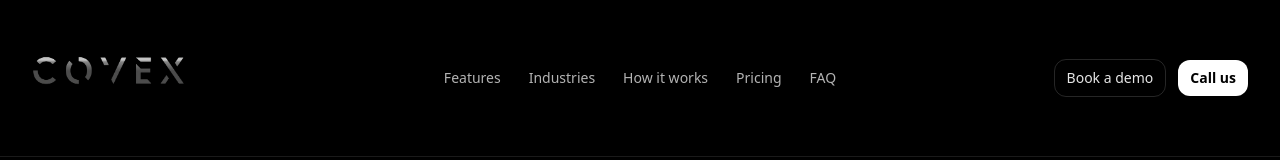
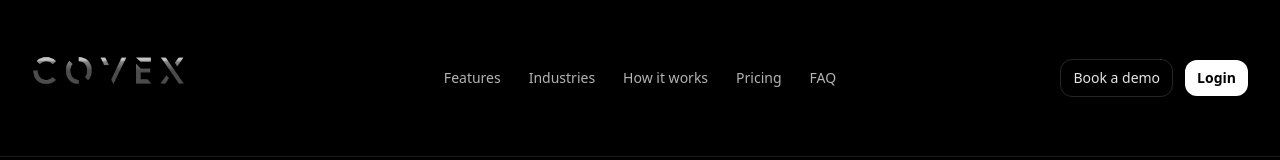
Before and after one commit to MrKumboocha/Covex, a React (Vite) app: page / in a window 1280 px wide. Shown: the top 160 px of the page. Built offline with nearby package versions, Linux system fonts and the light colour scheme.

Commit message:
Update App.jsx

```diff
--- a/src/App.jsx
+++ b/src/App.jsx
@@ -360,14 +360,35 @@ function AppInner() {
             </nav>
 
             {/* RIGHT: CTAs */}
+
             <div className="flex items-center gap-3 justify-self-end">
-              <a href="#contact" onClick={(e)=>scrollToId(e,'contact')} className="rounded-xl border border-white/15 px-3 py-2 text-sm text-white/90 hover:bg-white/10">
+              {/* Primary CTA stays: book a demo scrolls to your contact section */}
+              <a
+                href="#contact"
+                onClick={(e)=>scrollToId(e,'contact')}
+                className="rounded-xl border border-white/15 px-3 py-2 text-sm text-white/90 hover:bg-white/10"
+              >
                 Book a demo
               </a>
-              <a href={`tel:${brand.phone.replace(/[^\d+]/g, "")}`} className="hidden rounded-xl bg-white px-3 py-2 text-sm font-semibold text-black hover:bg-white/90 md:inline-block">
-                Call us
-              </a>
-            </div>
+
+              {/* Auth-aware secondary CTA: Login or Dashboard */}
+              {(typeof window !== 'undefined' && localStorage.getItem('covex_session_token')) ? (
+                <a
+                  href="/dashboard"
+                  className="hidden md:inline-block rounded-xl bg-white px-3 py-2 text-sm font-semibold text-black hover:bg-white/90"
+                >
+                  Dashboard
+                </a>
+              ) : (
+                <a
+                  href="/login"
+                  className="hidden md:inline-block rounded-xl bg-white px-3 py-2 text-sm font-semibold text-black hover:bg-white/90"
+                >
+                  Login
+                </a>
+              )}
+
+</div>
           </div>
         </Container>
       </header>
```
